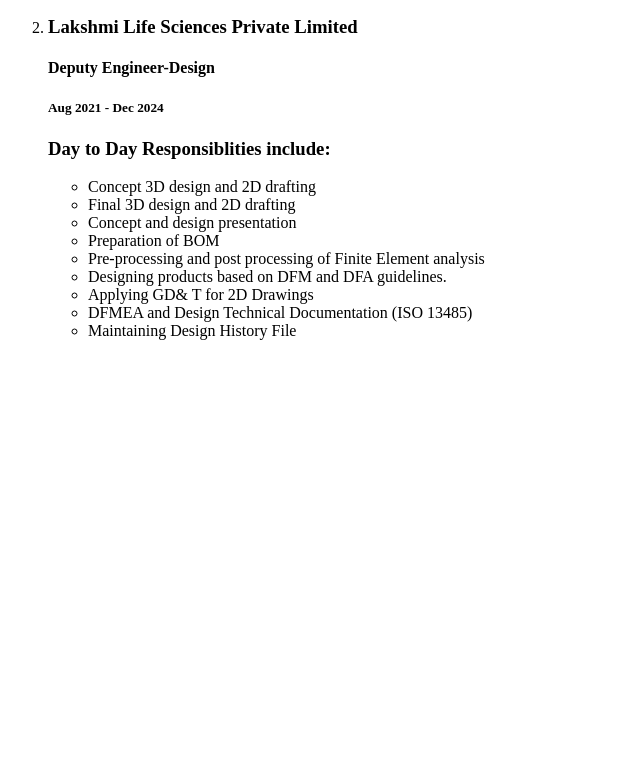
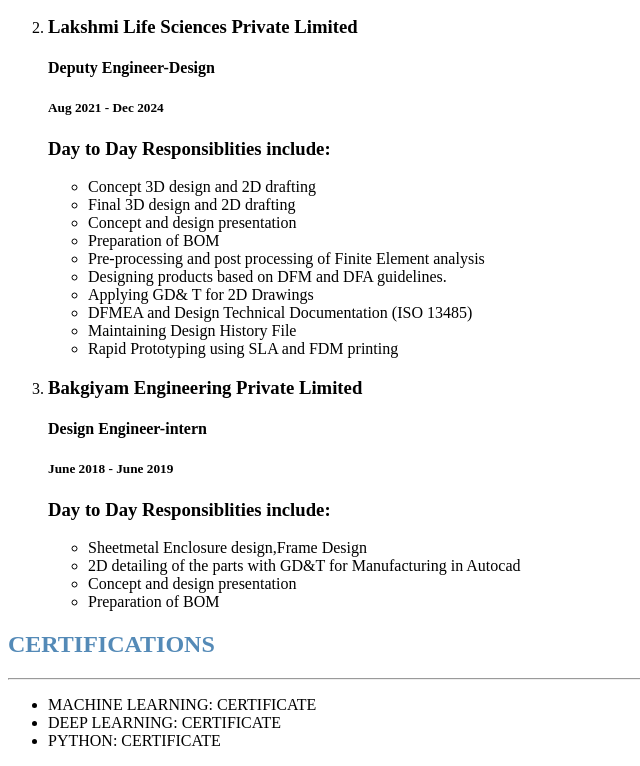
Before and after one commit to AxeyKreshna/onlineresumesite, a plain HTML site: page index.html in a window 1280 px wide. Shown: the part 1240-2006 px from the top of the page, without its empty margins (0-640 px from the left). Before the commit the page ends 1596 px from the top, so only its background shows below. Drawn offline with Linux system fonts and the light colour scheme.

Commit message:
Add files via upload

```diff
--- a/index.html
+++ b/index.html
@@ -24,11 +24,11 @@ https://developer.mozilla.org/en-US/docs/Web/HTML/Element/img#attr-height -->
 </head>
 <body>
     <h1>AKSHAY KRISHNA SELVARAJ</h1>
-    <div>
+    <div id="Bio">
     <a href=" https://www.linkedin.com/in/akshay-krishna-s-4a4224165/ ">
-      <img src="./assets/images/AKSHAY.png.jpg" alt="" srcset="">
+      <img src="./assets/images/AKSHAY.png.jpg" alt="AKSHAY PROFILE PHOTO" srcset="">
     </a>
-    <ul>
+    <ul id="Aboutlist">
       <li>
         <label for="linkedin">LINKEDIN :</label>
         <a href=" https://www.linkedin.com/in/akshay-krishna-s-4a4224165/ "> https://www.linkedin.com/in/akshay-krishna-s-4a4224165/ </a>
@@ -45,7 +45,7 @@ https://developer.mozilla.org/en-US/docs/Web/HTML/Element/img#attr-height -->
         <label for="DOB">DOB:</label>
         <a href="" target="_blank" rel="noopener noreferrer">13-06-1996</a>
       </li>
-    </ul>
+      <li>
         <h2>DESCRIPTION</h2>
           <P>
             A Mechanical Product Design Engineer with background in Medical Devices and Gas<br>
@@ -54,11 +54,13 @@ https://developer.mozilla.org/en-US/docs/Web/HTML/Element/img#attr-height -->
             from existing devices. Technology is the thing that fuels my passion. This sums about<br>
             me.
           </P>
+     </li>
+     </ul>
     </div>
 <div id="EDUCATION">
 <h2>EDUCATION </h2>
 <hr>
-<ul>
+<ul id="EDU">
     <li>
         <label for="PG">Master Of Engineering Management</label>
         <a href="/4.3 HTML Porfolio Project/assets/documents/MEM.pdf">- Universirty of Leicester</a>
@@ -111,10 +113,41 @@ https://developer.mozilla.org/en-US/docs/Web/HTML/Element/img#attr-height -->
         <li>Applying GD& T for 2D Drawings</li>
         <li>DFMEA and Design Technical Documentation (ISO 13485)</li>
         <li> Maintaining Design History File</li>
+        <li>Rapid Prototyping using SLA and FDM printing</li>
       </ul>
-
+    </li>
+    <li>
+      <h3>Bakgiyam Engineering Private Limited</h3>
+      <h4>Design Engineer-intern</h4>
+      <h5>June 2018 - June 2019</h5>
+      <h3>Day to Day Responsiblities include:</h3>
+      <ul>
+        <li>Sheetmetal Enclosure design,Frame Design </li>
+        <li>2D detailing of the parts with GD&T for Manufacturing in Autocad</li>
+        <li>Concept and design presentation</li>
+        <li>Preparation of BOM</li>
+      </ul>
     </li>
   </ol>
+</div>
+<div id="certificates">
+  <h2>CERTIFICATIONS</h2>
+  <hr>
+  <ul>
+    <li>
+      <label for="MACHINE LEARNING"> MACHINE LEARNING:</label>
+      <a href="https://udemy-certificate.s3.amazonaws.com/pdf/UC-14416cb6-1af3-4001-8a8d-532ec7d8baa3.pdf"> CERTIFICATE </a>
+     </li>
+    <li>
+      <label for="DEEP LEARNING"> DEEP LEARNING:</label>
+      <a href="https://udemy-certificate.s3.amazonaws.com/pdf/UC-b61e2282-5aa0-4420-89b8-e0f8cc3275b9.pdf">CERTIFICATE</a>
+    </li>
+    <li>
+      <label for="PYTHON">PYTHON:</label>
+      <a href="https://udemy-certificate.s3.amazonaws.com/pdf/UC-cf241f1f-1b16-49a6-915e-45ca3f4d9407.pdf">CERTIFICATE</a>
+    </li>
+  </ul>
+</div>
 </div>
 
 </body>
```
Lines whose indentation alone changed are shown as unchanged.
